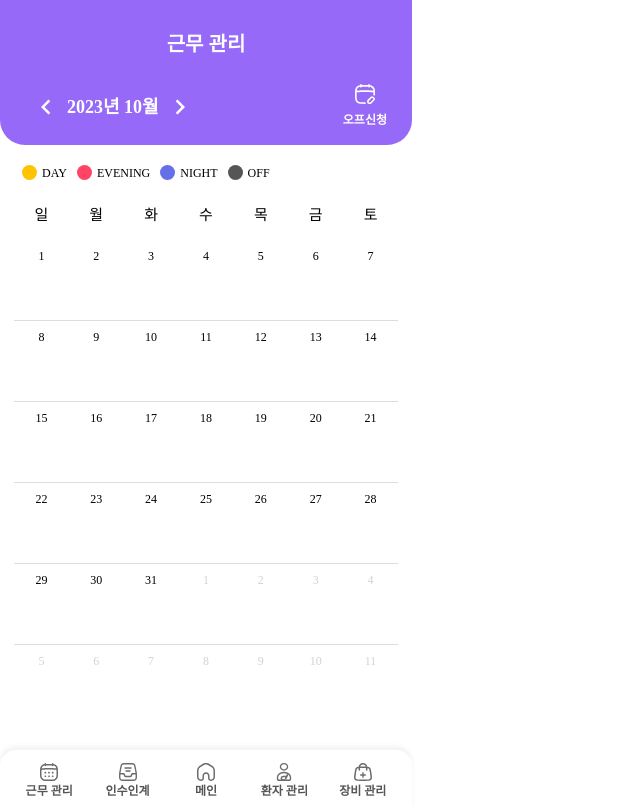
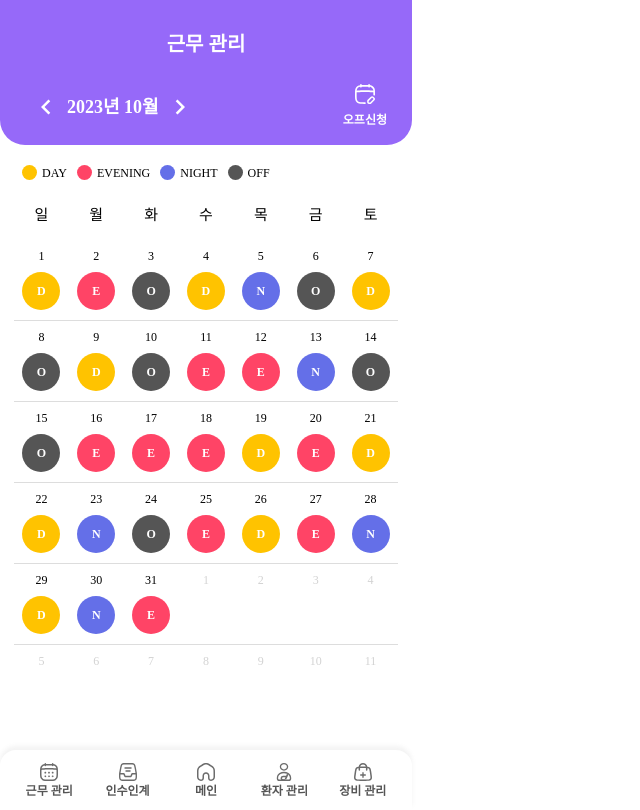
Before and after one commit to sojeong025/BeNurse, a React (Vite) app in the folder Frontend/BeNurse/: page /schedule in a window 1280 px wide. Shown: the whole page, without its empty margins (0-640 px from the left). Built offline with nearby package versions, Linux system fonts and the light colour scheme; a web font is replaced by a local one.

Commit message:
feat: schedule dummy random data
Change-Id: Iec25cf0e9229aca1c4f64111509af92e17394e06

```diff
--- a/Frontend/BeNurse/src/components/templates/Schedule/ScheduleCalendar.jsx
+++ b/Frontend/BeNurse/src/components/templates/Schedule/ScheduleCalendar.jsx
@@ -10,6 +10,7 @@ import {
   StateWrapper,
   State,
   Td,
+  ScheduleTypeCircle,
 } from "./ScheduleCalendar.styles";
 import { NavLink } from "react-router-dom";
 
@@ -34,7 +35,7 @@ export default function ScheduleCalendar() {
 
     let dates = [];
     for (let i = 1; i <= totalDays; i++) {
-      dates.push({ day: i, isCurMonth: true });
+      dates.push({ day: i, isCurMonth: true, type: getRandomType() });
     }
 
     for (let i = 0; i < startDay; i++) {
@@ -52,6 +53,11 @@ export default function ScheduleCalendar() {
     }
 
     return weeks;
+  };
+
+  const getRandomType = () => {
+    const types = ["day", "evening", "night", "off"];
+    return types[Math.floor(Math.random() * types.length)];
   };
 
   const prevMonth = () => {
@@ -130,7 +136,20 @@ export default function ScheduleCalendar() {
                   key={j}
                   isCurMonth={date.isCurMonth}
                 >
-                  {date.day}
+                  <div
+                    style={{
+                      display: "flex",
+                      flexDirection: "column",
+                      alignItems: "center",
+                    }}
+                  >
+                    {date.day}
+                    {date.isCurMonth && (
+                      <ScheduleTypeCircle type={date.type}>
+                        {date.type.charAt(0).toUpperCase()}
+                      </ScheduleTypeCircle>
+                    )}
+                  </div>
                 </Td>
               ))}
             </tr>
--- a/Frontend/BeNurse/src/components/templates/Schedule/ScheduleCalendar.styles.jsx
+++ b/Frontend/BeNurse/src/components/templates/Schedule/ScheduleCalendar.styles.jsx
@@ -86,7 +86,61 @@ export const Td = styled.td`
   font-size: 12px;
   width: calc((412px - 28px) / 7);
   height: 60px;
-  padding: 10px;
+  padding: 10px 0px;
   border-bottom: ${({ lastRow }) => (lastRow ? "none" : "1px solid #ddd")};
   color: ${({ isCurMonth }) => (isCurMonth ? "black" : "lightgray")};
 `;
+
+export const ScheduleTypeCircle = styled.div`
+  display: flex;
+  justify-content: center;
+  align-items: center;
+  font-size: 12px;
+  color: #ffffff;
+  font-weight: ${Common.fontWeight.bold};
+  width: 38px;
+  height: 38px;
+  border-radius: 100%;
+  margin-top: 10px;
+  background-color: ${({ type }) => {
+    switch (type) {
+      case "day":
+        return Common.color.day;
+      case "evening":
+        return Common.color.evening;
+      case "night":
+        return Common.color.night;
+      case "off":
+        return Common.color.off;
+    }
+  }};
+`;
+
+export const CheckBox = styled.label`
+  position: relative;
+  cursor: pointer;
+
+  input {
+    opacity: 0;
+    width: 0;
+    height: 0;
+  }
+
+  span {
+    position: absolute;
+    display: flex;
+    left: 15px;
+    height: 24px;
+    width: 24px;
+    border-radius: 4px;
+    background-color: #e9e2ff;
+    color: #d1c1ff;
+    transition-duration: 0.4s;
+  }
+
+  input:checked + span {
+    // 체크 후 배경색 변경
+    background-color: #6647d6;
+    color: #d0bfff;
+  }
+`;
```
